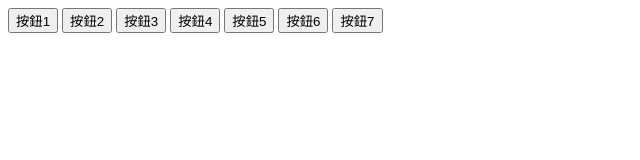
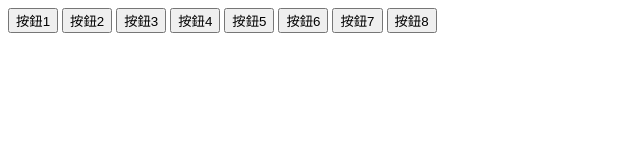
Before and after one commit to Fanyu-Liou/gitclass, a plain HTML site: page index.html in a window 1280 px wide. Shown: the whole page, without its empty margins (0-640 px from the left). Drawn offline with Linux system fonts and the light colour scheme.

Commit message:
Add button 8

```diff
--- a/index.html
+++ b/index.html
@@ -13,5 +13,6 @@
     <button type="button">按鈕5</button>
     <button type="button">按鈕6</button>
     <button type="button">按鈕7</button>
+    <button type="button">按鈕8</button>
   </body>
 </html>
```
